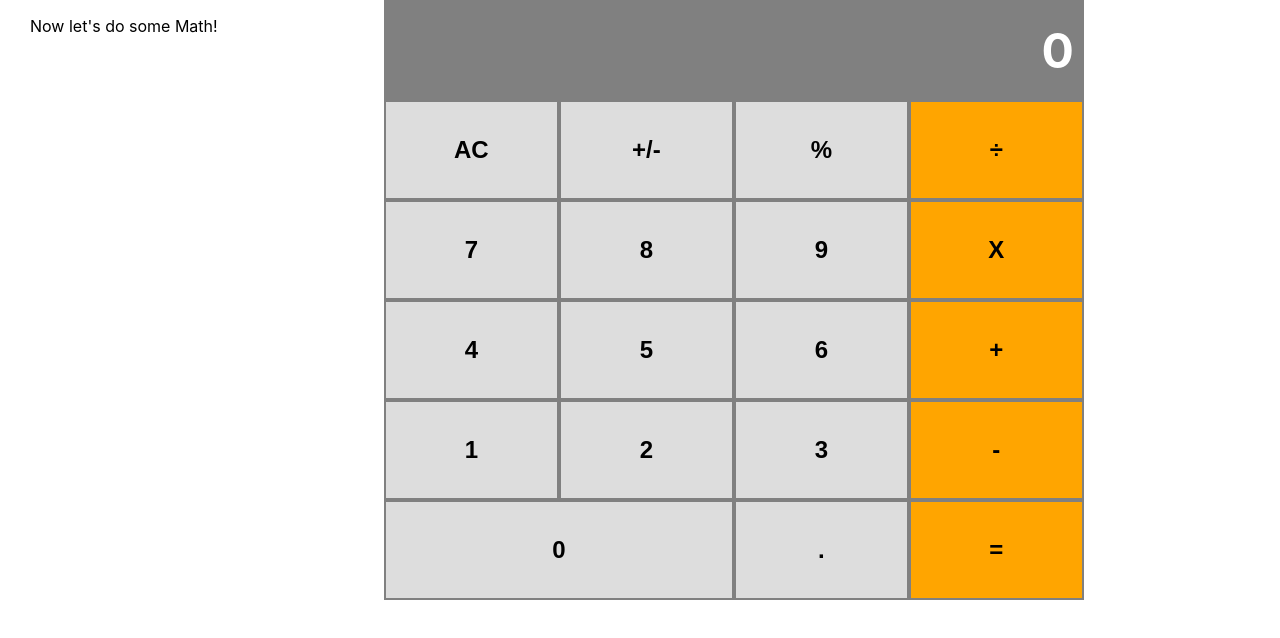
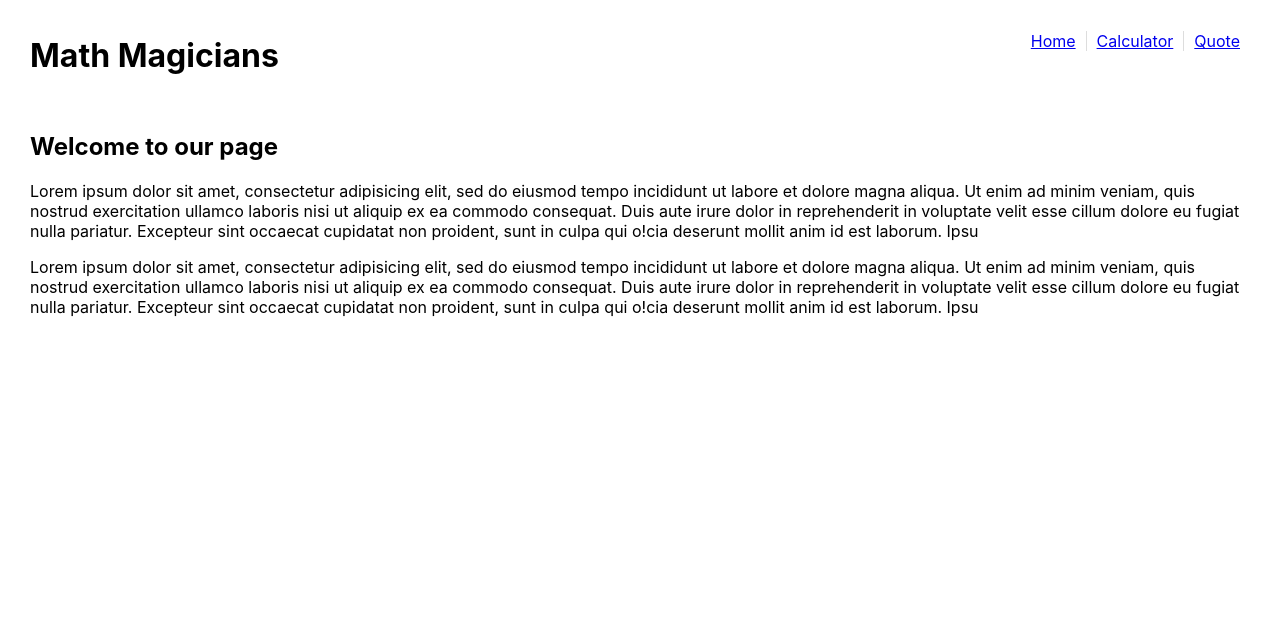
Before and after one commit to chasscepts/calculator, a React (Create React App) app: page / in a window 1280 px wide. Shown: the top 638 px of the page. Built offline with nearby package versions, Linux system fonts and the light colour scheme.

Commit message:
Implement links

```diff
--- /dev/null
+++ b/src/components/AppHeader.js
@@ -0,0 +1,38 @@
+import { Link } from 'react-router-dom';
+
+const menuItem = {
+  padding: '0 10px',
+};
+
+const styles = {
+  header: {
+    display: 'flex',
+    justifyContent: 'space-between',
+    padding: '15px 30px',
+  },
+  menu: {
+    listStyle: 'none',
+    display: 'flex',
+  },
+  menuItem,
+  menuItem2: {
+    ...menuItem,
+    borderLeft: '1px solid #ddd',
+    borderRight: '1px solid #ddd',
+  },
+};
+
+export default function AppHeader() {
+  return (
+    <div style={styles.header}>
+      <h1>Math Magicians</h1>
+      <nav>
+        <ul style={styles.menu}>
+          <li style={styles.menuItem}><Link to="/">Home</Link></li>
+          <li style={styles.menuItem2}><Link to="/calculator">Calculator</Link></li>
+          <li style={styles.menuItem}><Link to="/quote-of-the-day">Quote</Link></li>
+        </ul>
+      </nav>
+    </div>
+  );
+}
--- a/src/components/Calculator.js
+++ b/src/components/Calculator.js
@@ -2,6 +2,7 @@ import React, { useState } from 'react';
 import Display from './Display';
 import ButtonPanel from './ButtonPanel';
 import calculate from '../logic/calculate';
+import AppHeader from './AppHeader';
 
 const styles = {
   container: {
@@ -39,6 +40,7 @@ const p = "Now let's do some Math!";
 export default function Page() {
   return (
     <>
+      <AppHeader />
       <div style={styles.content} className="content">
         <p>{p}</p>
         <Calculator />
--- a/src/components/Home.js
+++ b/src/components/Home.js
@@ -1,11 +1,16 @@
+import AppHeader from './AppHeader';
+
 const p = 'Lorem ipsum dolor sit amet, consectetur adipisicing elit, sed do eiusmod tempo incididunt ut labore et dolore magna aliqua. Ut enim ad minim veniam, quis nostrud exercitation ullamco laboris nisi ut aliquip ex ea commodo consequat. Duis aute irure dolor in reprehenderit in voluptate velit esse cillum dolore eu fugiat nulla pariatur. Excepteur sint occaecat cupidatat non proident, sunt in culpa qui o!cia deserunt mollit anim id est laborum. Ipsu';
 
 export default function Home() {
   return (
-    <div className="content">
-      <h2>Welcome to our page</h2>
-      <p>{p}</p>
-      <p>{p}</p>
-    </div>
+    <>
+      <AppHeader />
+      <div className="content">
+        <h2>Welcome to our page</h2>
+        <p>{p}</p>
+        <p>{p}</p>
+      </div>
+    </>
   );
 }
--- a/src/components/Quote.js
+++ b/src/components/Quote.js
@@ -1,7 +1,12 @@
+import AppHeader from './AppHeader';
+
 const quote = 'Mathematics is not about numbers, equations, computations, or algorithms: it is about understanding. – William Paul Thurston';
 
 export default function Quote() {
   return (
-    <p className="content">{quote}</p>
+    <>
+      <AppHeader />
+      <p className="content">{quote}</p>
+    </>
   );
 }
--- a/src/components/Routes.js
+++ b/src/components/Routes.js
@@ -1,11 +1,15 @@
 import { BrowserRouter, Switch, Route } from 'react-router-dom';
 import Calculator from './Calculator';
+import Home from './Home';
+import Quote from './Quote';
 
 export default function Routes() {
   return (
     <BrowserRouter>
       <Switch>
-        <Route exact path="/" component={Calculator} />
+        <Route exact path="/" component={Home} />
+        <Route exact path="/calculator" component={Calculator} />
+        <Route exact path="/quote-of-the-day" component={Quote} />
       </Switch>
     </BrowserRouter>
   );
```
